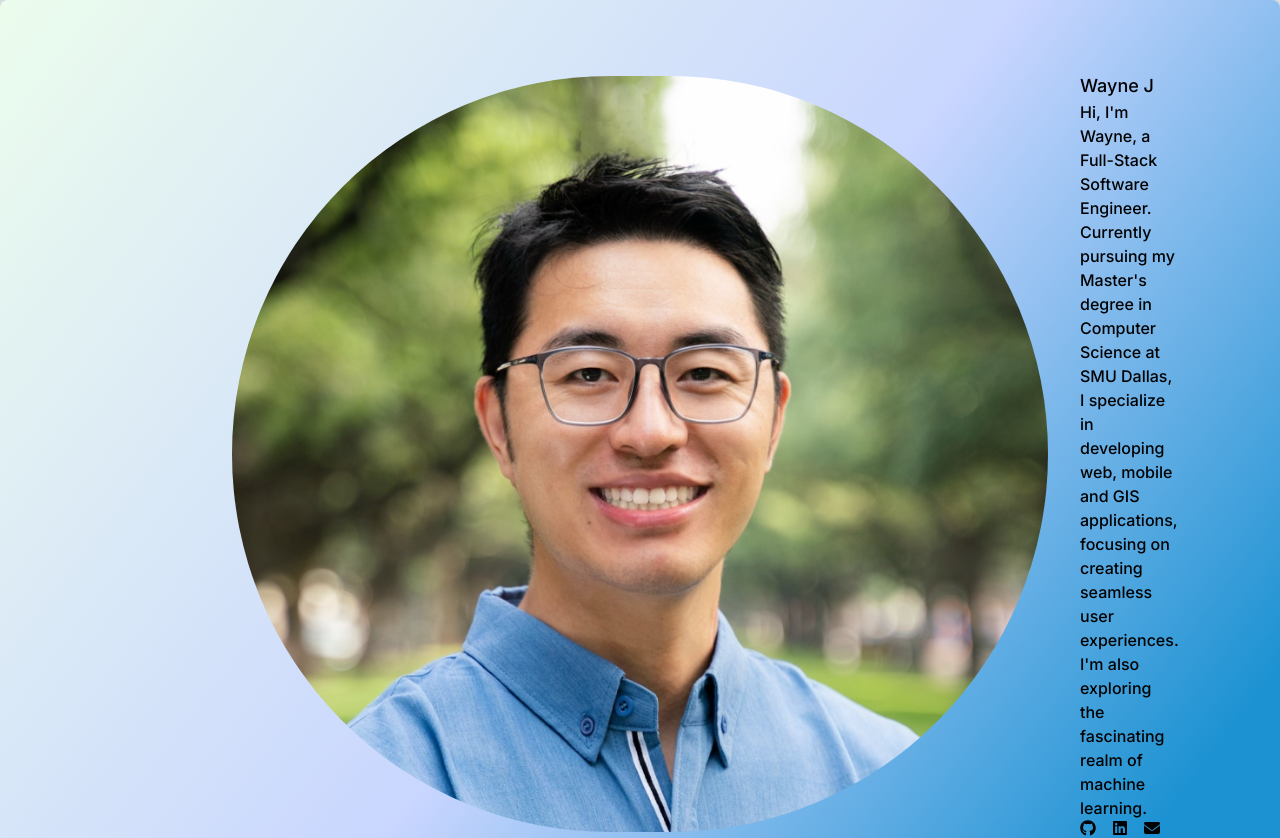
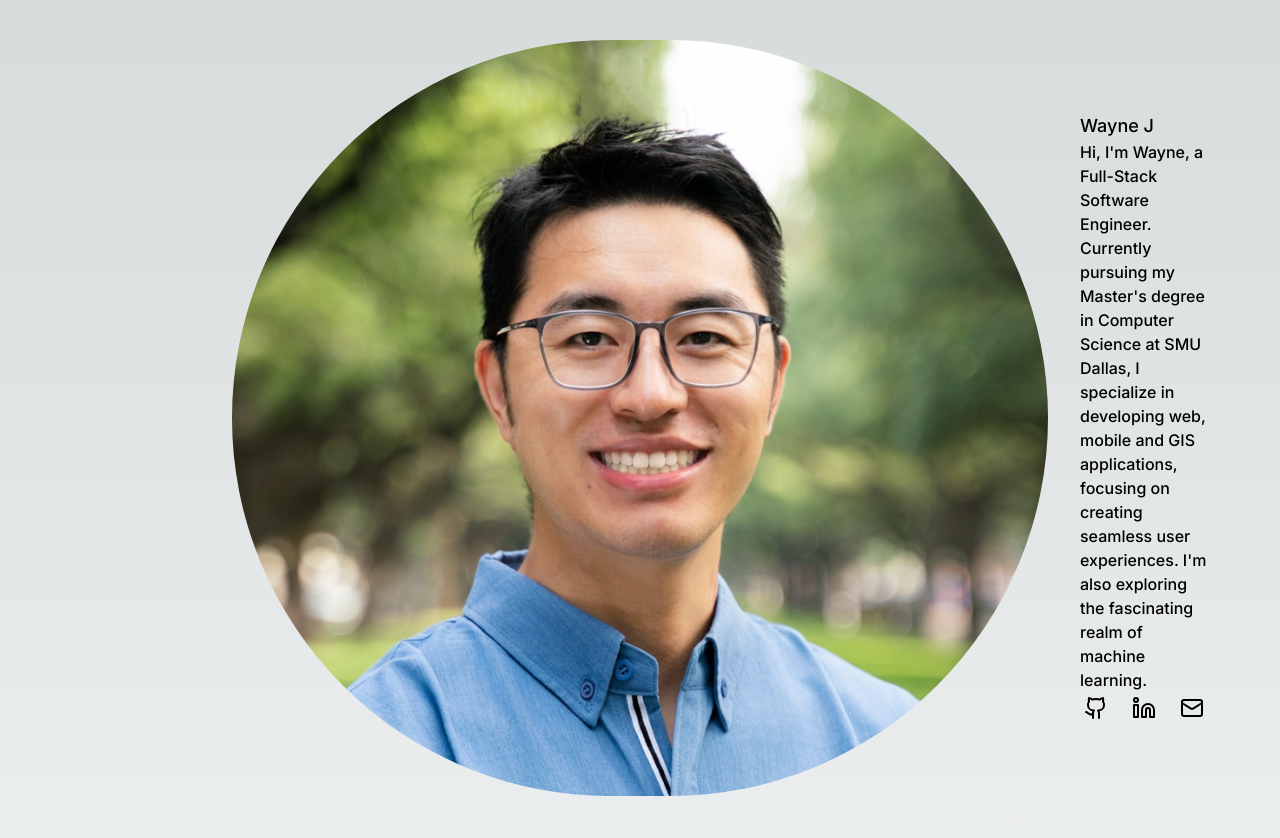
Before and after one commit to wayne-xyz/waynej.me, a Next.js app: page / in a window 1280 px wide. Shown: the top 838 px of the page. Built offline with nearby package versions, Linux system fonts and the light colour scheme.

Commit message:
update the icon using

```diff
--- a/package.json
+++ b/package.json
@@ -10,6 +10,7 @@
   },
   "dependencies": {
     "@next/third-parties": "^14.1.0",
+    "lucide-react": "^0.446.0",
     "next": "^14.1.0",
     "react": "^18.2.0",
     "react-dom": "^18.2.0",
--- a/src/app/layout.js
+++ b/src/app/layout.js
@@ -14,7 +14,11 @@ export const metadata = {
 export default function RootLayout({ children }) {
   return (
     <html lang="en">
-      <body className={inter.className}>{children}</body>
+      <body className={inter.className}>
+        <main >
+        {children}
+        </main>
+        </body>
       <GoogleAnalytics gaId="G-5K7T3SZ06Z" />
     </html>
   );
--- a/src/app/page.js
+++ b/src/app/page.js
@@ -1,13 +1,13 @@
 
 import Profile from "./profile";
 import Cardlist from "./cardlist";
-import Backgournd from "./background";
+
 
 
 // home page
 export default function Home() {
   return (
-      <div className="mb-0  md:grid place-content-center bg-gradient-to-tl from-lightbg-blue-100 via-lightbg-blue-200 to-lightbg-blue-300  dark:from-darkbg-blue-100 from-30% dark:via-darkbg-blue-300 via-60% dark:to-darkbg-blue-200 to-100% rounded-lg " >
+      <div className="mb-0  md:grid place-content-center " >
         <main className="mb-20 ">
           <div id="profile" className=" flex place-content-center ">
             <Profile />
--- a/src/app/profile.js
+++ b/src/app/profile.js
@@ -1,8 +1,7 @@
 import React from "react";
 import Image from "next/image";
-import { FaLinkedin } from "react-icons/fa";
-import { FaGithub } from "react-icons/fa";
-import { FaEnvelope } from "react-icons/fa6";
+
+import { GithubIcon, Linkedin, Mail } from "lucide-react";
 
 // this is main part of my info
 const Profile = () => {
@@ -19,15 +18,20 @@ const Profile = () => {
                 <h3 className="flex">Hi, I&apos;m Wayne, a Full-Stack Software Engineer. Currently pursuing my Master&apos;s degree in Computer Science at SMU Dallas, I specialize in developing web, mobile and GIS applications, focusing on creating seamless user experiences. I&apos;m also exploring the fascinating realm of machine learning. </h3>
                 <ul className="flex space-x-4">
                     <li>
-                        <a href="https://github.com/livingspring" >
-                            <FaGithub></FaGithub></a>
+                        <a href="https://github.com/wayne-xyz">
+                            <GithubIcon className="w-6 h-6 m-1" />
+                        </a>
                     </li>
-                    <li><a href="https://www.linkedin.com/in/rongweiji/">
-                        <FaLinkedin></FaLinkedin></a>
+                    <li>
+                        <a href="https://www.linkedin.com/in/wayneji/">
+                            <Linkedin className="w-6 h-6 m-1" />
+                        </a>
                     </li>
-                    <a href="mailto:rji@smu.edu">
-                        <li><FaEnvelope /></li>
-                    </a>
+                    <li>
+                        <a href="mailto:rji@smu.edu">
+                            <Mail className="w-6 h-6 m-1" />
+                        </a>
+                    </li>
                 </ul>
             </div>
         </div>
```
Also changed, not shown: 1 other file (tests, documents, lock files or other folders).
